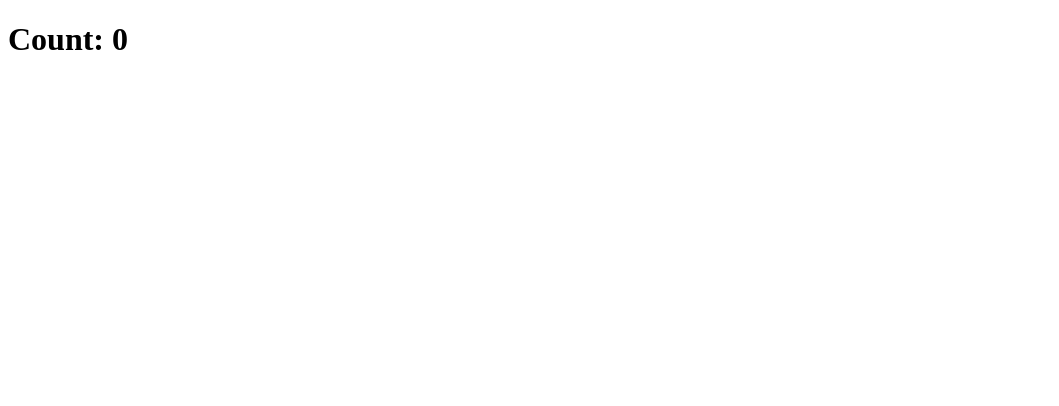
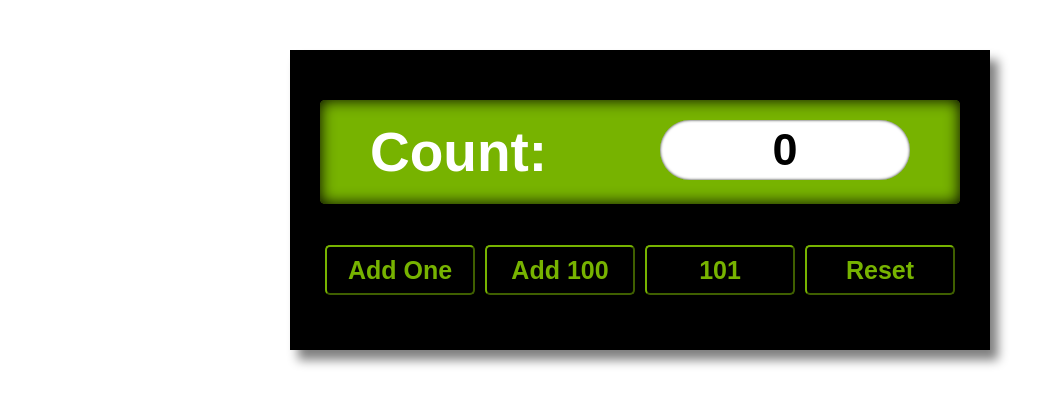
Before and after one commit to mate-academy/react_counter, a React (Create React App) app: page / in a window 1280 px wide. Shown: the top 406 px of the page, without its empty margins (0-1059 px from the left). Built offline with nearby package versions, Linux system fonts and the light colour scheme; the HTML template or start-up script is replaced by a standard one.

Commit message:
Add solution react_counter

```diff
--- a/src/App.js
+++ /dev/null
@@ -1,18 +0,0 @@
-import React from 'react';
-import './App.scss';
-
-class App extends React.Component {
-  addOne = () => {};
-
-  add100 = () => {};
-
-  increase = () => {};
-
-  render() {
-    return (
-      <h1>Count: 0</h1>
-    );
-  }
-}
-
-export default App;
--- /dev/null
+++ b/src/App.jsx
@@ -0,0 +1,94 @@
+import React from 'react';
+import './App.scss';
+
+class App extends React.Component {
+  state = {
+    count: 0,
+  };
+
+  componentDidMount() {
+    const count = localStorage.getItem('count');
+
+    if (count !== null) {
+      this.setState({
+        count: +count,
+      });
+    }
+
+    window.addEventListener('beforeunload', () => {
+      localStorage.setItem('count', this.state.count);
+    });
+  }
+
+  addOne = () => {
+    this.setState(state => ({
+      count: state.count + 1,
+    }));
+  };
+
+  add100 = () => {
+    this.setState(state => ({
+      count: state.count + 100,
+    }));
+  };
+
+  increase = () => {
+    this.setState(state => ({
+      count: state.count + 101,
+    }));
+  };
+
+  reset = () => {
+    this.setState({ count: 0 });
+  }
+
+  render() {
+    const { count } = this.state;
+
+    return (
+      <div className="counter">
+        <header className="counter__header">
+          <h1 className="title">Count: </h1>
+          <span className="title-counter">{count}</span>
+        </header>
+
+        <section className="counter__panel">
+          <div className="button-wrapper">
+            <button type="button" className="button" onClick={this.addOne}>
+              Add One
+            </button>
+          </div>
+
+          <div className="button-wrapper">
+            <button type="button" className="button" onClick={this.add100}>
+              Add 100
+            </button>
+          </div>
+
+          <div className="button-wrapper">
+            <button
+              type="button"
+              className="button"
+              onClick={count % 5 === 0 && count !== 0
+                ? this.increase : this.addOne}
+            >
+              {count % 5 === 0 ? 101 : 1}
+            </button>
+          </div>
+
+          <div className="button-wrapper">
+            <button
+              type="button"
+              className="button"
+              onClick={this.reset}
+            >
+              Reset
+            </button>
+          </div>
+        </section>
+      </div>
+    );
+  }
+}
+
+export default App;
--- a/src/App.scss
+++ b/src/App.scss
@@ -1 +1,84 @@
-// styles go here
+h1 {
+  margin: 0;
+  color: white;
+}
+
+* {
+  box-sizing: border-box;
+  font-family: Arial, Helvetica, sans-serif;
+}
+
+.counter {
+  background-color: black;
+  display: flex;
+  flex-direction: column;
+  justify-content: space-between;
+  padding: 50px 30px 30px;
+  margin: 50px auto;
+  width: 700px;
+  height: 300px;
+  box-shadow: 8px 10px 10px grey;
+
+  &__header {
+    background-color: #77b300;
+    display: flex;
+    justify-content: space-between;
+    padding: 20px 50px;
+    border-radius: 5px;
+    box-shadow: inset 0 0 15px black;
+  }
+
+  &__panel {
+    display: flex;
+    align-items: center;
+    justify-content: center;
+  }
+
+}
+
+.title {
+  font-size: 55px;
+}
+
+.title-counter {
+  display: flex;
+  background-color: white;
+  width: 250px;
+  height: 60px;
+  justify-content: center;
+  align-items: center;
+  font-size: 45px;
+  font-weight: bold;
+  color: black;
+  border-radius: 30px;
+  box-shadow: inset 0 0 3px rgb(40, 44, 38);
+}
+
+.button-wrapper {
+  display: flex;
+  justify-content: center;
+  height: 100px;
+  width: 100%;
+}
+
+.button {
+  border-radius: 5px;
+  width: 150px;
+  height: 50px;
+  font-size: 25px;
+  font-weight: bold;
+  align-self: center;
+  border-color: #77b300;
+  color: #77b300;
+  background-color: black;
+  transition: 0.2s;
+}
+
+.button:hover {
+  background-color: #77b300;
+  color: white;
+}
+
+.button:active {
+  box-shadow: rgba(119, 179, 0, 0.5) 0 0 0 4px;
+}
```
Also changed, not shown: 1 other file (tests, documents, lock files or other folders).
